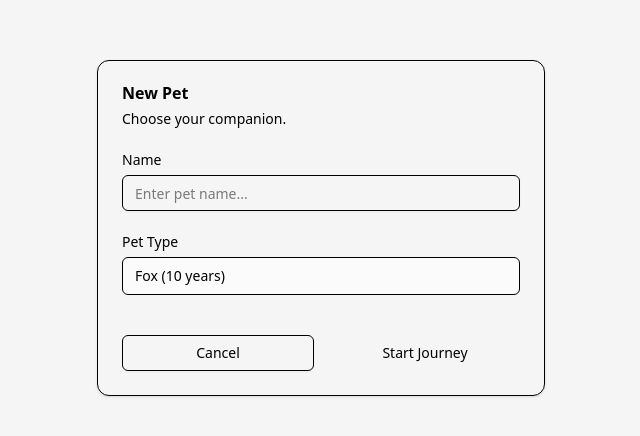
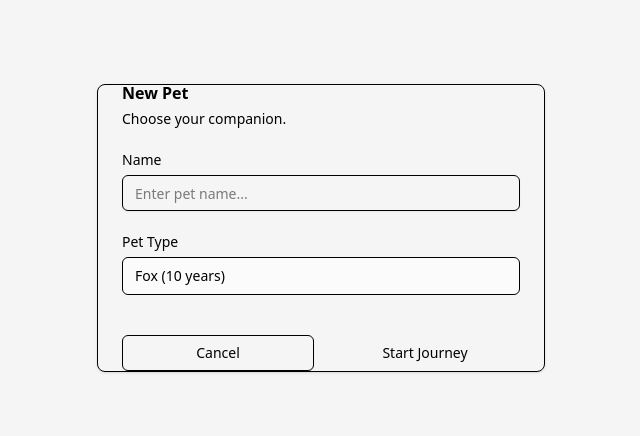
Before and after one commit to derekluciani/digipets, a React app in the folder app/: page /new in a window 1280 px wide. Shown: the part 172-608 px from the top of the page, without its empty margins (319-959 px from the left). Built offline with nearby package versions, Linux system fonts and the light colour scheme; the HTML template or start-up script is replaced by a standard one.

Commit message:
Remove padding from cards

```diff
--- a/app/src/components/ui/card.tsx
+++ b/app/src/components/ui/card.tsx
@@ -7,7 +7,7 @@ function Card({ className, ...props }: React.ComponentProps<"div">) {
     <div
       data-slot="card"
       className={cn(
-        "bg-card text-card-foreground flex flex-col gap-6 rounded-xl border py-6 shadow-sm",
+        "bg-card text-card-foreground flex flex-col gap-6 rounded-lg border shadow-sm",
         className
       )}
       {...props}
```
